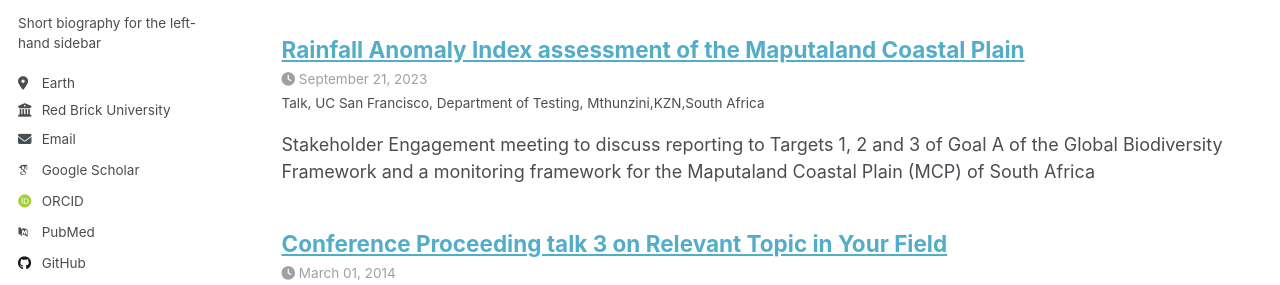
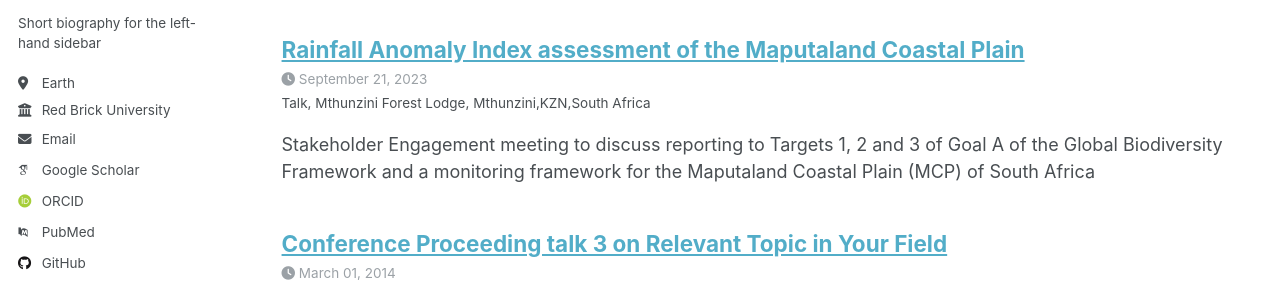
Before and after one commit to Nkosizwi/NB-Ndlovu.github.io, a Jekyll site: the page built from _pages/talks.html, in a window 1280 px wide and 1263 px high. Shown: the part 303-588 px from the top of the window. Built offline with Jekyll 4.4.1, drawn with Linux system fonts in a browser that asks for light colours; some web fonts are replaced; a script that is not in the unit is left out.

Commit message:
Update 2012-03-01-talk-1.md

```diff
--- a/_talks/2012-03-01-talk-1.md
+++ b/_talks/2012-03-01-talk-1.md
@@ -3,7 +3,7 @@ title: "Rainfall Anomaly Index assessment of the Maputaland Coastal Plain"
 collection: talks
 type: "Talk"
 permalink: /talks/2023-09-20-talk-1
-venue: "UC San Francisco, Department of Testing"
+venue: "Mthunzini Forest Lodge"
 date: 20-21 September 2023
 location: "Mthunzini,KZN,South Africa"
 ---
```
